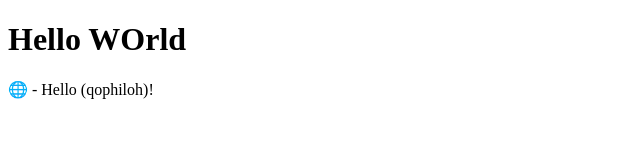
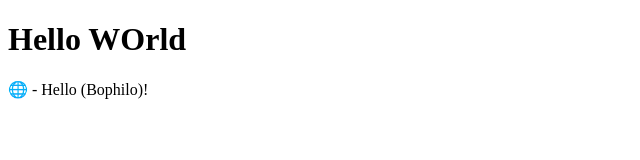
Before and after one commit to bophelo99/elen4020-lab1, a plain HTML site: page index.html in a window 1280 px wide. Shown: the full height of the page, 0-640 px from the left. Drawn offline with Linux system fonts and the light colour scheme.

Commit message:
Revert "A Mistake"
This reverts commit 701317495c1a7032470c67e36f860d617eef8dc2.

```diff
--- a/index.html
+++ b/index.html
@@ -7,7 +7,7 @@
     <body>
 <h1>Hello WOrld</h1>
 <p>
-    &#127760 - Hello (qophiloh)!
+    &#127760 - Hello (Bophilo)!
 </p>
 </body>
 </html>
```
